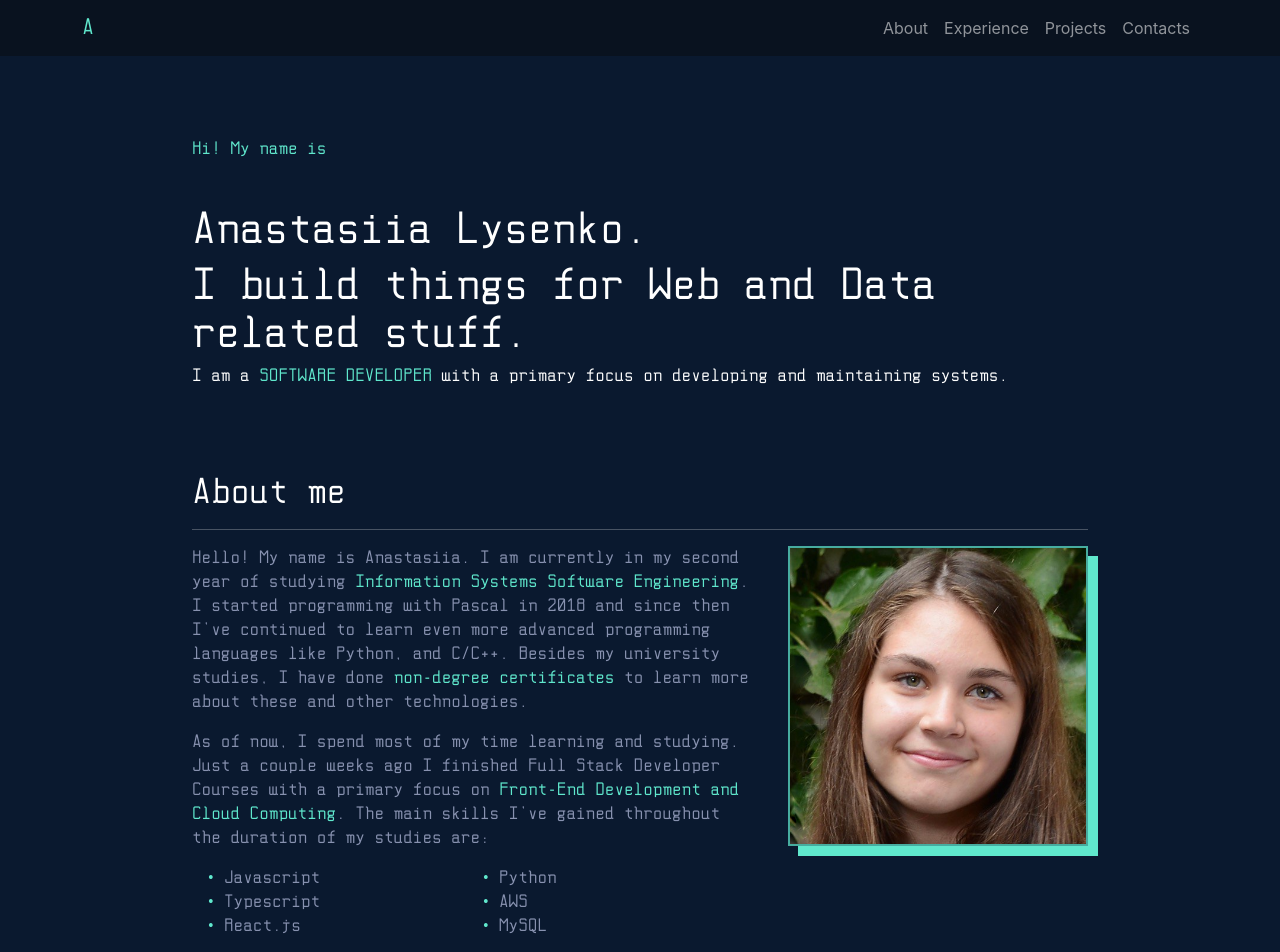
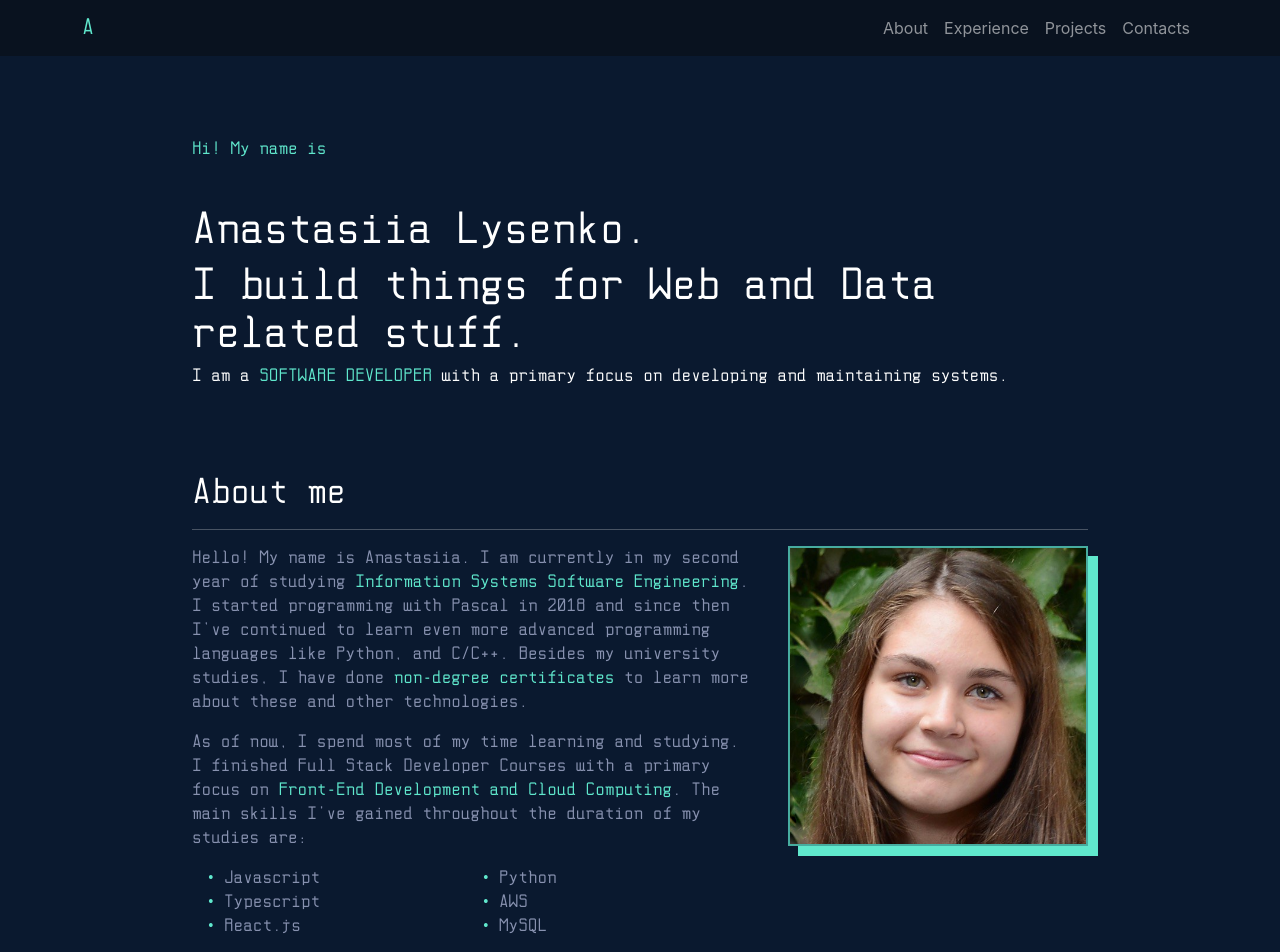
Before and after one commit to Nanaier/portfolio, a React (Create React App) app: page / in a window 1280 px wide. Shown: the top 952 px of the page. Built offline with nearby package versions, Linux system fonts and the light colour scheme.

Commit message:
changes added

```diff
--- a/src/App.tsx
+++ b/src/App.tsx
@@ -55,8 +55,7 @@ function App() {
 
               <div>
                 <p>
-                  As of now, I spend most of my time learning and studying. Just
-                  a couple weeks ago I finished Full Stack Developer Courses
+                  As of now, I spend most of my time learning and studying. I finished Full Stack Developer Courses
                   with a primary focus on
                   <span className="intro">
                     {" "}
```
